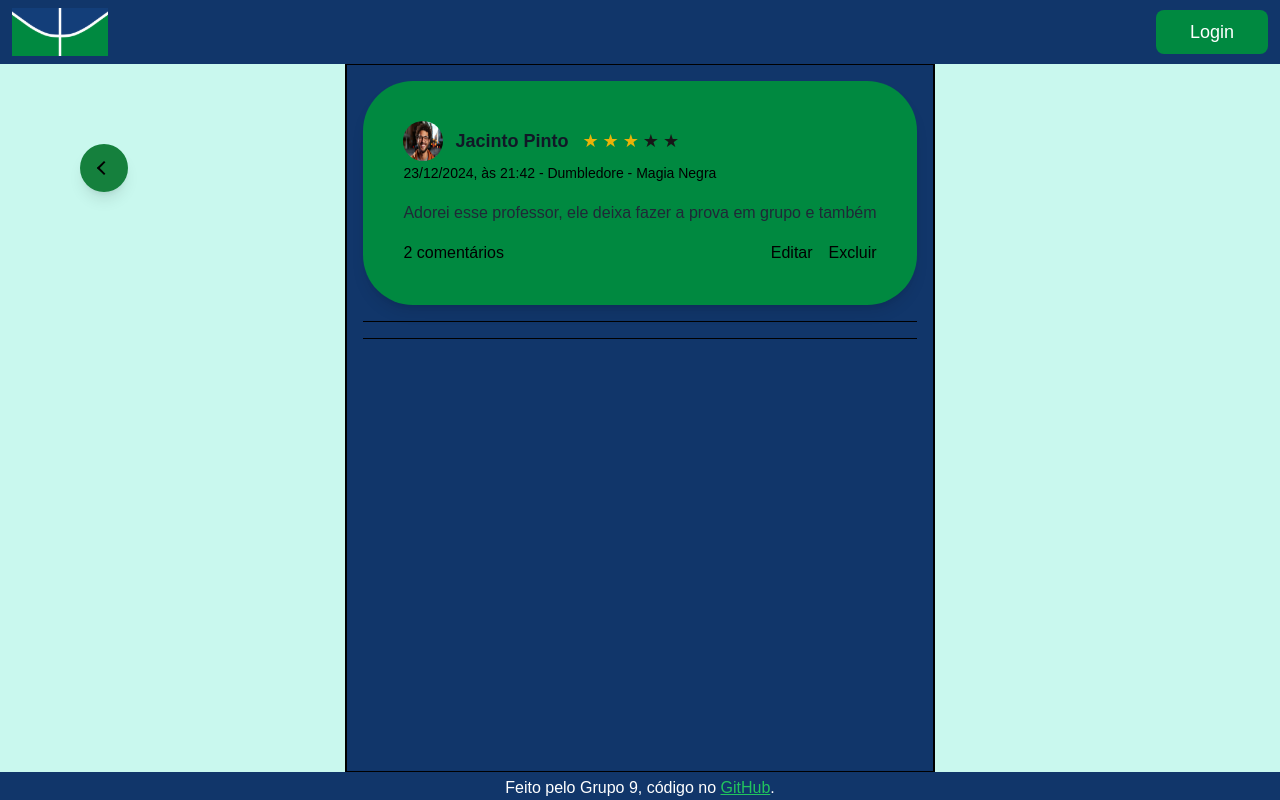
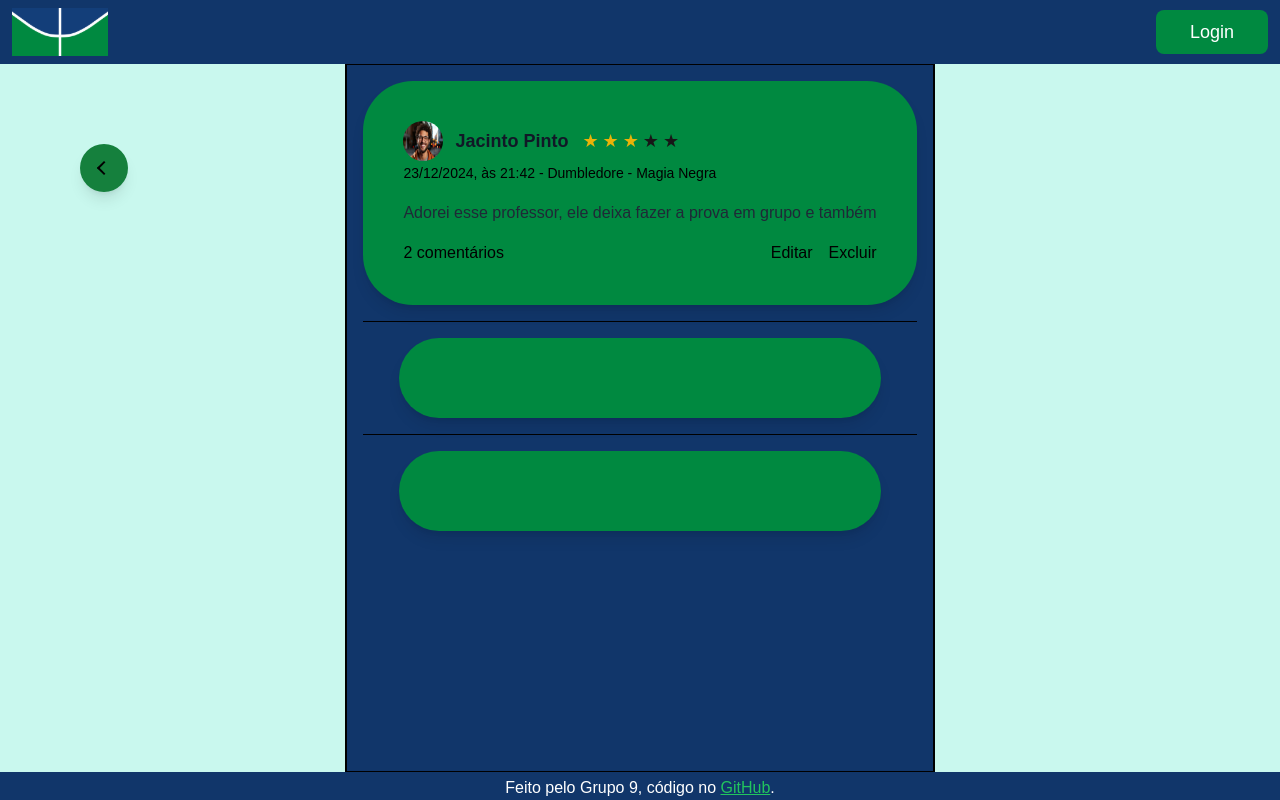
Before and after one commit to LucasMABF/PT_grupo9_front, a Next.js app: page /Post in a window 1280 px wide. Built offline with nearby package versions, Linux system fonts and the light colour scheme.

Commit message:
melhorando a caixa de comentário dos outros usuários

```diff
--- a/src/app/Post/page.tsx
+++ b/src/app/Post/page.tsx
@@ -63,9 +63,14 @@ export default function Post() {
               </div>
             </div>
           </div>
+
+          {/*Caixa de comentário de outro usuário */}
           <div className="border-t border-black my-4"></div>
+          <div className="bg-color1  mx-9 py-10 rounded-[50px] shadow-lg"></div>
 
+          {/*Caixa de comentário de outro usuário */}
           <div className="border-t border-black my-4"></div>
+          <div className="bg-color1  mx-9 py-10 rounded-[50px] shadow-lg"></div>
         </div>
       </main>
     </>
```
